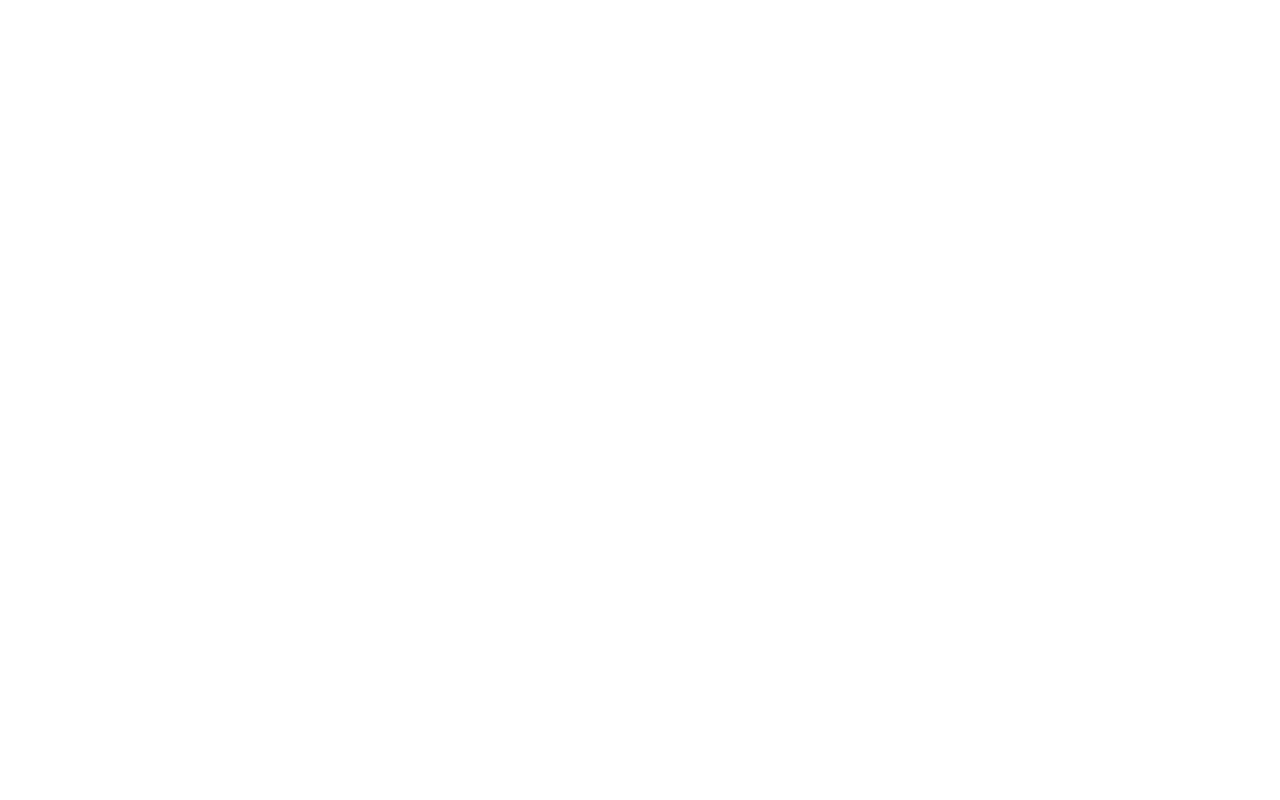
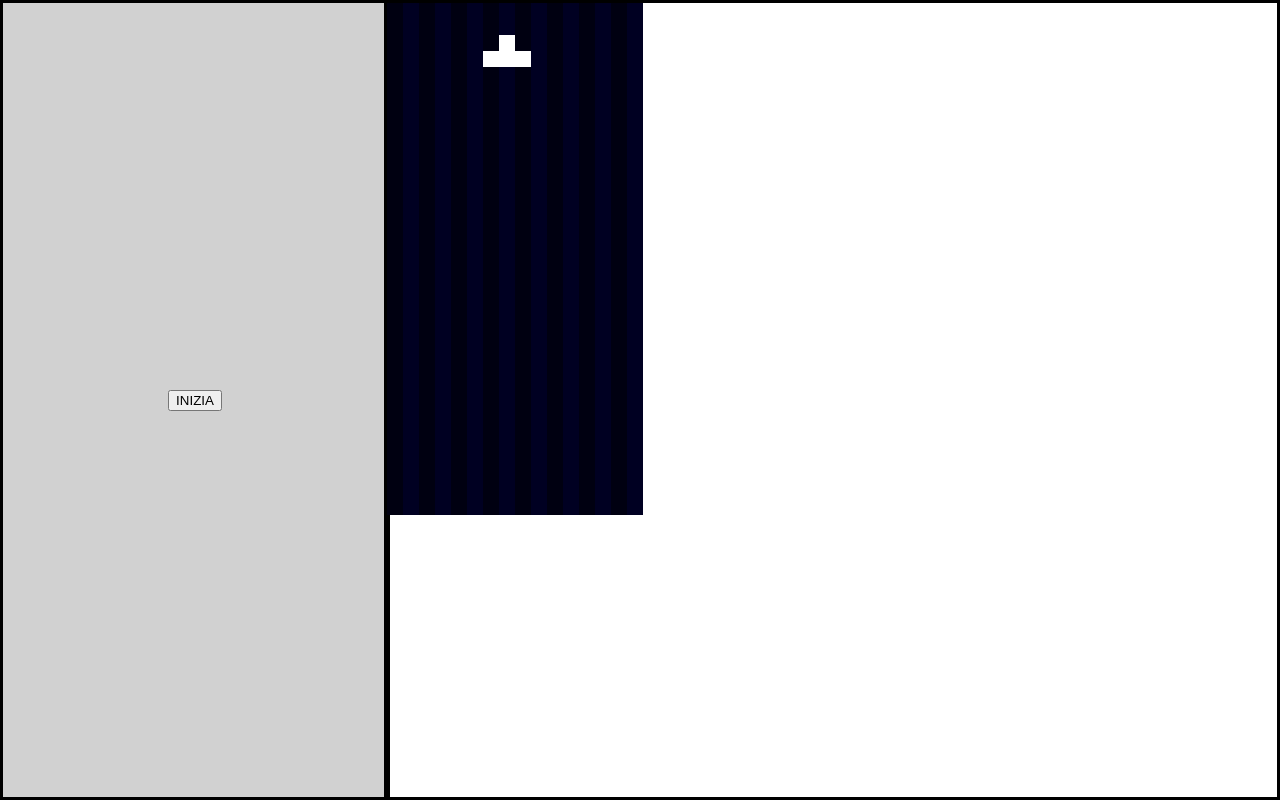
Before and after one commit to AndreCant/Tetris_JavaScript, a website with bundled scripts: page dist/index.html in a window 1280 px wide. Built offline with nearby package versions, Linux system fonts and the light colour scheme.

Commit message:
Align repo with offline develop

```diff
--- /dev/null
+++ b/src/components/Game.js
@@ -0,0 +1,34 @@
+import Sidebar from './Sidebar.js';
+import GameManager from './GameManager.js';
+import {initAbsolute, setStyle} from '/src/utils/index.js';
+
+export default class Tetris {
+    constructor(){
+        this.initGame();
+    }
+
+    initGame(){
+        const appContainer = this.createContainer();
+        const sidebar = new Sidebar();
+        const gameManager = new GameManager();
+
+        appContainer.appendChild(sidebar.element);
+        appContainer.appendChild(gameManager.element);
+
+        document.body.appendChild(appContainer);
+    }
+
+    createContainer(){
+        const appContainer = document.createElement('main');
+        initAbsolute(appContainer, ['top', 'bottom', 'left', 'right']);
+        setStyle(document.body, {
+            position: 'relative',
+            width: '100vw',
+            height: '100vh',
+            margin: 0,
+        });
+        document.body.style.position = 'relative';
+
+        return appContainer;
+    }
+}
--- /dev/null
+++ b/src/components/GameBoard.js
@@ -0,0 +1,46 @@
+import Matrix from './Matrix.js';
+
+const COLORS = ['', 'red', 'green'];
+
+export default class Board{
+    constructor(width, height) {
+        this.width = width;
+        this.height = height;
+        this.elements = new Matrix(width, height);
+    }
+
+    collide(element){
+        if (element.isBottom(this.height)) return true;
+        if (this.elementCollide(element)) return true;
+        return false;
+    }
+
+    elementCollide(element){
+        let collide = false;
+        let cells = element.getElements();
+        cells.forEach(({value, x, y}) => {
+            if (this.elements.getValue(x, y) !== 0) {
+                collide = true;
+            }
+        });
+        return collide;
+    }
+
+    merge(element){
+        let cells = element.getElements();
+
+        cells.forEach(elem => {
+            const { value, x, y } = elem;
+            this.elements.setValue(value, x, y);
+        });
+    }
+
+    draw(context){
+        this.elements.iterate((value, x, y) => {
+            if (value !== 0) {
+                context.fillStyle = COLORS[value];
+                context.fillRect(x, y, 1, 1);
+            }
+        });
+    }
+}
--- /dev/null
+++ b/src/components/GameManager.js
@@ -0,0 +1,130 @@
+import Tetris from './Tetris.js';
+import GameBoard from './GameBoard.js';
+import {initAbsolute, setStyle} from '/src/utils/index.js';
+import {SCALE, COLOR_1, COLOR_2} from '/src/constants/index.js';
+
+export default class GameManager{
+
+    constructor(){
+        this.element = this.initScreen();
+        this.times = this.resetTimes(1000);
+        this.board = new GameBoard(this.screenWidth / SCALE, this.screenHeight / SCALE);
+        this.tetris = new Tetris('#FFF');
+        this.update();
+    }
+
+    get context(){
+        return this._context;
+    }
+    set context(context){
+        this._context = context;
+    }
+
+    get screenWidth(){
+        return this._screenWidth;
+    }
+    set screenWidth(width){
+        this._screenWidth = width;
+    }
+
+    get screenHeight(){
+        return this._screenHeight;
+    }
+    set screenHeight(height){
+        this._screenHeight = height;
+    }
+
+    initScreen(){
+        const article = this.createArticle();
+        const canvas = this.createCanvas();
+
+        article.appendChild(canvas);
+
+        return article;
+    }
+
+    createArticle(){
+        const article = document.createElement('article');
+        article.setAttribute('id', 'main-content');
+
+        initAbsolute(article, ['top', 'bottom', 'right']);
+        article.style.left = '30%';
+
+        setStyle(article, {
+            border: '3px solid black'
+        });
+
+        return article;
+    }
+
+    createCanvas(){
+        const canvas = document.createElement('canvas');
+        canvas.setAttribute('id', 'screen');
+        canvas.setAttribute('width', '256px');
+        canvas.setAttribute('height', '512px');
+
+        initAbsolute(canvas, ['top', 'bottom', 'left']);
+        setStyle(canvas, {
+            display: 'flex',
+            justifyContent: 'center',
+            alignItems: 'center'
+        });
+        this.initContext(canvas);
+
+        return canvas;
+    }
+
+    initContext(screen){
+        const context = screen.getContext('2d');
+        context.scale(SCALE, SCALE);
+
+        this.screenWidth = screen.width;
+        this.screenHeight = screen.height;
+        this.context = context;
+        this.setGameBoard();
+    }
+
+    setGameBoard(){
+        for (let index = 0; index < this.screenWidth / SCALE ; index++) {
+            this.context.fillStyle = index % 2 == 0 ? COLOR_1 : COLOR_2;
+            this.context.fillRect(index, 0, 1, this.screenHeight / SCALE);
+        }
+    }
+
+    resetTimes(interval){
+        return {
+            lastTime: 0,
+            lastDt: 0,
+            interval: interval
+        }
+    }
+
+    drop() {
+        this.tetris.position.y++;
+        if (this.board.collide(this.tetris)) this.merge();
+        this.times.lastDt = 0;
+    }
+
+    merge(){
+        this.tetris.position.y--;
+        this.board.merge(this.tetris);
+        this.tetris.position.y = 0;
+    }
+
+    update(timer = 0) {
+        console.log('timer',timer);
+        console.log(this.times.lastDt);
+        console.log(this.times.interval);
+        this.times.lastDt += (timer - this.times.lastTime);
+        if (this.times.lastDt > this.times.interval) {
+            this.drop();
+        }
+
+        this.setGameBoard();
+        this.tetris.output(this.context);
+        this.board.draw(this.context);
+        this.times.lastTime = timer;
+
+        requestAnimationFrame(() => {this.update()});
+    }
+}
--- /dev/null
+++ b/src/components/Matrix.js
@@ -0,0 +1,48 @@
+export default class Matrix{
+
+    constructor(width, height){
+        this.elements = [];
+        this.reset(width, height);
+
+    }
+
+    transpose(){
+        for (let i = 0; i < 4; i++) {
+            for (let j = 0; j < i; j++) {
+                let tmp = this.getValue(i,j);
+                this.setValue(this.getValue(j, i), i, j);
+                this.setValue(tmp, j, i);
+            }
+        }
+        for (let i = 0; i < 4; i++) {
+            this.elements[i].reverse();
+        }
+    }
+
+    setValue(value, x, y){
+        this.elements[y][x] = value;
+    }
+
+    getValue(x, y){
+        return this.elements[y][x];
+    }
+
+    reset(width, height){
+        while(height-- > 0){
+            console.log('columns', width);
+            this.elements.push(new Array(width).fill(0));
+        }
+    }
+
+    iterate(callback){
+        this.elements.forEach((row, y) => {
+            row.forEach((value, x) => {
+                callback(value, x, y);
+            });
+        });
+    }
+
+    print(){
+        console.table(this.elements);
+    }
+}
--- /dev/null
+++ b/src/components/Sidebar.js
@@ -0,0 +1,43 @@
+import {initAbsolute, setStyle, handleClickStart} from '/src/utils/index.js';
+import {START_GAME} from '/src/constants/index.js';
+
+export default class Sidebar {
+
+    constructor(){
+        this.element = this.initSidebar();
+    }
+
+    initSidebar(){
+        const sidebar = this.createSidebar();
+        const button = this.createButton();
+
+        sidebar.appendChild(button);
+
+        return sidebar;
+    }
+
+    createSidebar(){
+        const sidebar = document.createElement('aside');
+        sidebar.setAttribute('id', 'sidebar');
+        initAbsolute(sidebar, ['top', 'bottom', 'left']);
+        setStyle(sidebar, {
+            width: '30%',
+            border: '3px solid black',
+            backgroundColor: '#d1d1d1',
+            display: 'flex',
+            justifyContent: 'center',
+            alignItems: 'center',
+        });
+
+        return sidebar;
+    }
+
+    createButton(){
+        const button = document.createElement('button');
+        button.setAttribute('id', 'sidebarButton');
+        button.innerHTML = START_GAME;
+        button.addEventListener('click', handleClickStart);
+
+        return button;
+    }
+}
--- /dev/null
+++ b/src/components/Tetris.js
@@ -0,0 +1,79 @@
+import Matrix from './Matrix.js';
+
+export default class Tetris{
+    constructor(color) {
+        this.matrix = new Matrix(4, 4);
+        this.matrix.setValue(1, 0, 1);
+        this.matrix.setValue(1, 1, 0);
+        this.matrix.setValue(1, 1, 1);
+        this.matrix.setValue(1, 2, 1);
+        this.color = color;
+        this.position = {
+            x: 6,
+            y: 2
+        };
+    }
+
+    rotate(){
+        this.matrix.transpose();
+    }
+
+    checkAfterRotate(colums){
+        let exceded = false;
+        this.matrix.iterate((value, x, y) => {
+            let nextX = this.position.x + x;
+            if (value !== 0) {
+                if (nextX < 0) {
+                    this.position.x++;
+                } else if (nextX >= colums) {
+                    this.position.x--;
+                }
+                exceded = true;
+                return;
+            }
+        });
+        return exceded;
+    }
+
+    output(context){
+        context.fillStyle = this.color;
+        this.matrix.iterate((value, x, y) => {
+            if (value !== 0) {
+                context.fillRect(x + this.position.x, y + this.position.y, 1, 1);
+            }
+        });
+    }
+
+    isEdge(colums){
+        let exceded = false;
+        this.matrix.iterate((value, x, y) => {
+            let nextX = this.position.x + x;
+            if (value !== 0 && (nextX < 0 || nextX >= colums)) {
+                exceded = true;
+                return;
+            }
+        });
+        return exceded;
+    }
+
+    isBottom(rows){
+        let bottom = false;
+        this.matrix.iterate((value, x, y) => {
+            if (value !== 0 && this.position.y + y >= rows) {
+                bottom = true;
+                return;
+            }
+        });
+        return bottom;
+    }
+
+    getElements(){
+        let cells = [];
+        this.matrix.iterate((value, x, y) => {
+            if (value !== 0) {
+                cells.push({ value, x: x + this.position.x, y: y + this.position.y });
+            }
+        });
+        return cells;
+    }
+}
--- /dev/null
+++ b/src/constants/index.js
@@ -0,0 +1,5 @@
+export const START_GAME = 'INIZIA';
+export const STOP_GAME = 'STOP';
+export const SCALE = 16;
+export const COLOR_1 = '#001';
+export const COLOR_2 = '#002';
--- a/src/index.js
+++ b/src/index.js
@@ -1 +1,7 @@
-console.log('START');
+console.log('START TETRIS');
+
+import Tetris from './components/Game.js';
+
+window.addEventListener('load', () => {
+	const game = new Tetris();
+});
--- /dev/null
+++ b/src/utils/index.js
@@ -0,0 +1,32 @@
+import {START_GAME, STOP_GAME} from '/src/constants/index.js';
+
+export function setStyle(element, objProps) {
+    const keys = Object.keys(objProps);
+    keys.forEach(function(key) {
+        element.style[key] = objProps[key];
+    });
+}
+
+export function initAbsolute(element, props) {
+    element.style.position = 'absolute';
+
+    props.forEach(function(key) {
+        element.style[key] = 0;
+    });
+}
+
+export function handleClickStop(){
+    const button = document.getElementById('sidebarButton');
+    button.removeEventListener('click', handleClickStop);
+    button.innerHTML = START_GAME;
+
+    button.addEventListener('click', handleClickStart);
+}
+
+export function handleClickStart(){
+    const button = document.getElementById('sidebarButton');
+    button.removeEventListener('click', handleClickStart);
+    button.innerHTML = STOP_GAME;
+
+    button.addEventListener('click', handleClickStop);
+}
```
Also changed, not shown: dist/index.html.
